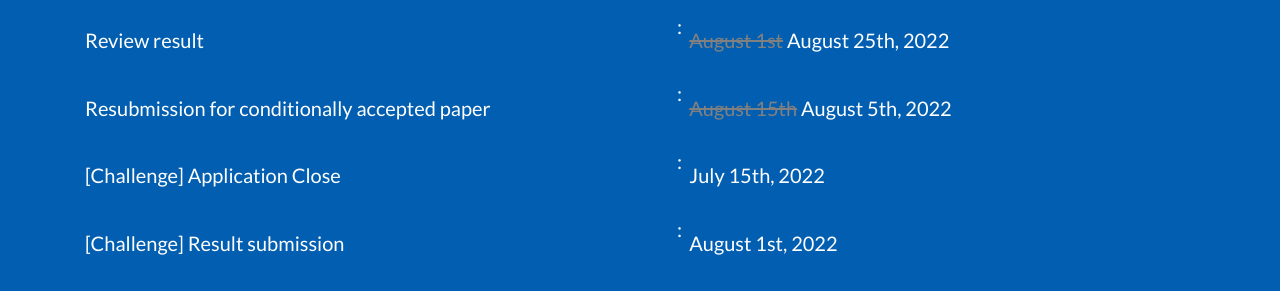
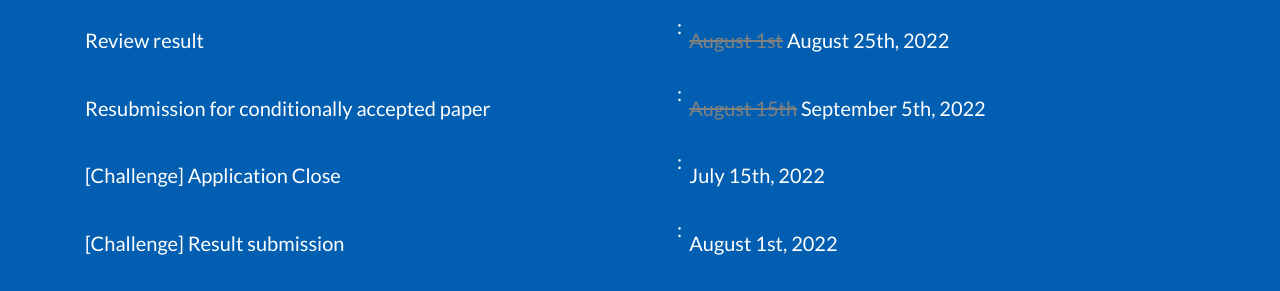
Before and after one commit to abc-research/abc-research.github.io, a Jekyll site: the page built from index.html, in a window 1280 px wide and 900 px high, scrolled down 2606 px. Shown: the part 164-455 px from the top of the window. Built offline with Jekyll 4.4.1, drawn with Linux system fonts in a browser that asks for light colours.

Commit message:
Update _config.yml

```diff
--- a/_config.yml
+++ b/_config.yml
@@ -374,34 +374,20 @@ cfp:
     - name: "Review result"
       date: <strike style="color:gray">August 1st</strike> August 25th, 2022
     - name: "Resubmission for conditionally accepted paper"
-      date: <strike style="color:gray">August 15th</strike> August 5th, 2022
+      date: <strike style="color:gray">August 15th</strike> September 5th, 2022
     - name: "[Challenge] Application Close"
       date: July 15th, 2022
-#    - name: <span style="color:#CEF9DC">[Challenge] Application</span>
-#      date: <span style="color:#CEF9DC">Aug. 17th, 2021 <b>(Extended!)</b> (Anywhere on Earth)!</span>
-#    <strike style="color:gray">Jul. 1st</strike>
     - name: "[Challenge] Result submission"
       date: August 1st, 2022
-#    - name: <span style="color:#CEF9DC">[Challenge] Result submission</span>
-#      date: <span style="color:#CEF9DC">Aug. 17th, 2021 (Anywhere on Earth)!</span>
-#       <strike style="color:gray">Aug. 1st</strike>
-# Aug. 9th: review deadline
     - name: "[Challenge] Paper submission"
       date: August 10th, 2022
-#    - name: <span style="color:#CEF9DC">(Challenge) Paper submission</span>
-#      date: <span style="color:#CEF9DC">Aug. 20th, 2021 (Anywhere on Earth)!</span>
-#      <strike style="color:gray">Aug. 1st</strike>
     - name: "[Challenge] Review result"
       date: August 25th, 2022
-#    - name: <span style="color:#CEF9DC">(Challenge) Review result</span>
-#      date: <span style="color:#CEF9DC">Sep. 2nd, 2021</span>
-# <strike style="color:gray">Aug. 23rd</strike>
     - name: "[Regular/Survey/Position/Challenge] Camera ready and Registration"
       date: <strike style="color:gray">August 28th</strike> September 10th, 2022
 # Sep. 15th: submit to the publisher
     - name: "Conference"
       date: Oct. 27th - 29th, 2022
- # submit_url: https://cmt3.research.microsoft.com/ABC2021/Submission/Index
   submit_url: https://cmt3.research.microsoft.com/ABC2022/Submission/Index
   template_url: https://ja.overleaf.com/latex/templates/template-for-authors-to-a-springer-contributed-volume/bbfkkmdbdtcy
 
```
